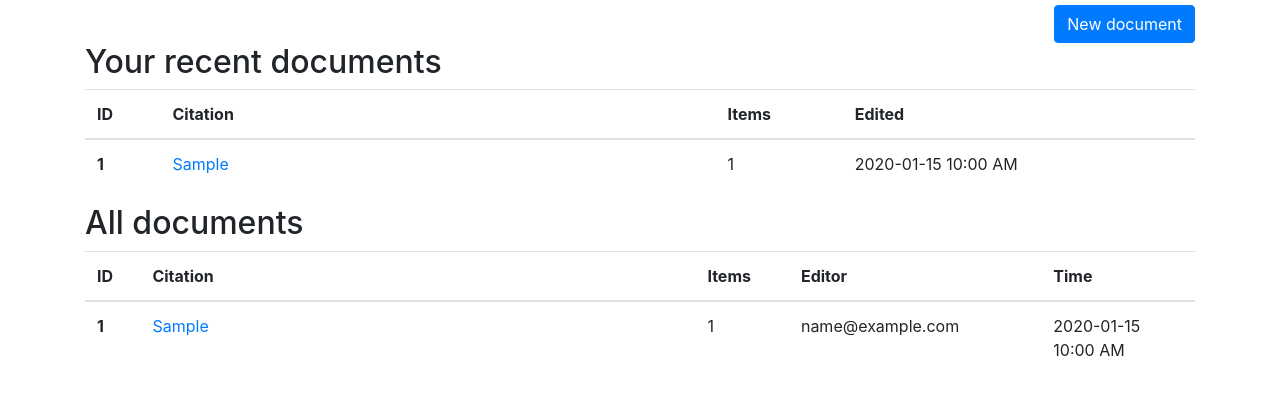
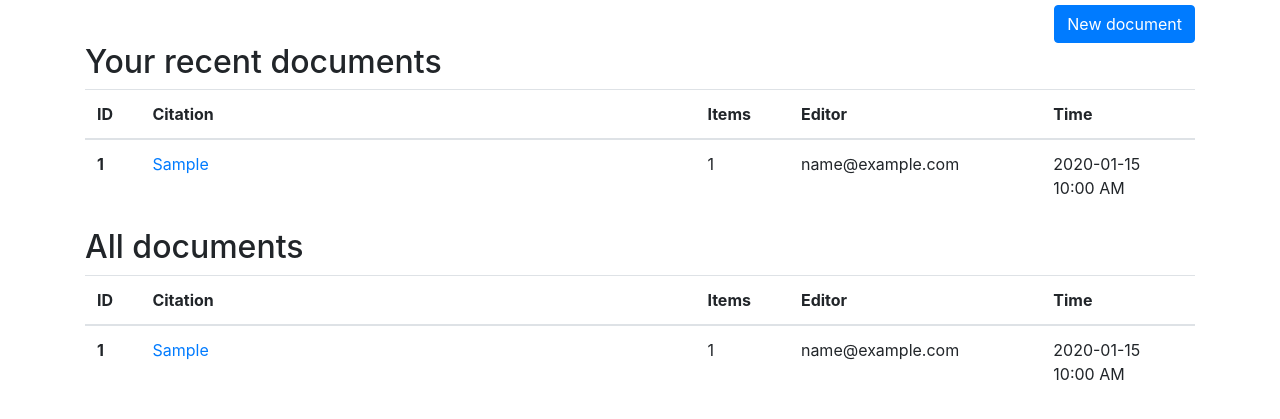
Before and after one commit to Brown-University-Library/OLD-ARCHIVED_disa, a Flask app: page /editor in a window 1280 px wide. Shown: the part 56-475 px from the top of the page. Run offline with Flask 2, Linux system fonts and the light colour scheme; a user stored in the database is signed in; tables that the repository leaves empty hold one stand-in row (values such as "Sample post"); some libraries are stand-ins or nearby versions.

Commit message:
Your Documents shows editor in Document Index. Limit to 10 documents

```diff
--- a/app/templates/document_index.html
+++ b/app/templates/document_index.html
@@ -27,18 +27,20 @@
                   <th scope="col">ID</th>
                   <th class='citation-titles' scope="col">Citation</th>
                   <th scope="col">Items</th>
-                  <th scope="col">Edited</th>
+                  <th scope="col">Editor</th>
+                  <th scope="col">Time</th>
                 </tr>
             </thead>
             <tbody>
-            {% for date, email, doc in user_documents %}
+            {% for date, email, doc in user_documents[:10] %}
                 <tr>
                     <th scope="row">{{ doc.id }}</th>
                     <td>
                         <a href="{{ url_for('edit_citation', citeId=doc.id) }}">{{ doc.display }}</a>
                     </td>
                     <td>{{ doc.references|length }}</td>
-                    <td>{{ date.strftime('%Y-%m-%d %I:%M %p') }}</td>
+                    <td>{{ email }}</td>
+                    <td>{{ date.strftime('%Y-%m-%d') }}<br/>{{ date.strftime('%I:%M %p') }}</td>
                 </tr>
             {% endfor %}
             </tbody>
```
